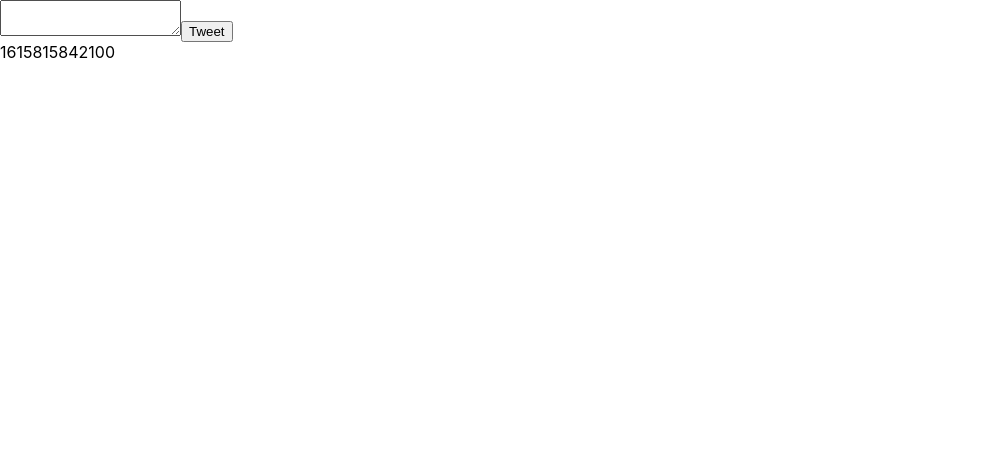
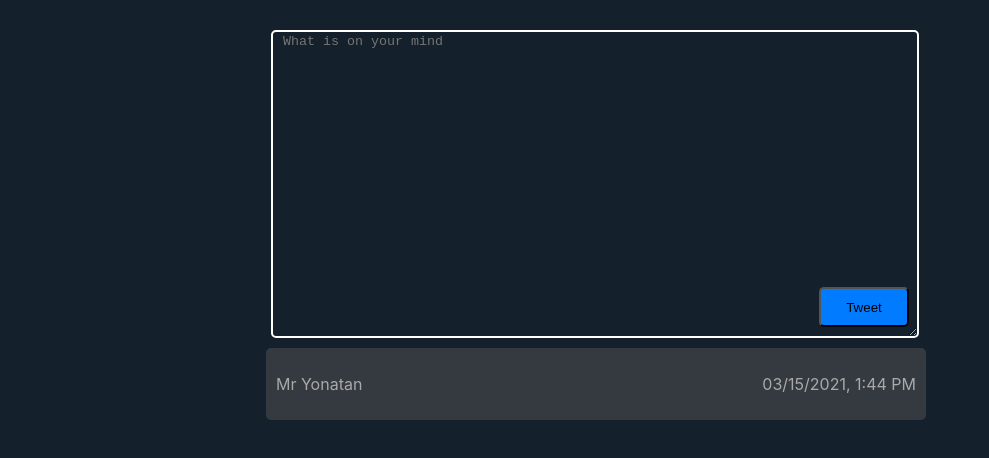
Before and after one commit to Dybovsky/Chat-App, a React (Create React App) app: page / in a window 1280 px wide. Both pictures are taken after a click on the button "Tweet". Shown: the top 458 px of the page, without its empty margins (0-989 px from the left). Built offline with nearby package versions, Linux system fonts and the light colour scheme.

Commit message:
first mile + design

```diff
--- a/package.json
+++ b/package.json
@@ -6,6 +6,7 @@
     "@testing-library/jest-dom": "^5.11.4",
     "@testing-library/react": "^11.1.0",
     "@testing-library/user-event": "^12.1.10",
+    "date-fns": "^2.19.0",
     "react": "^17.0.1",
     "react-dom": "^17.0.1",
     "react-scripts": "4.0.3",
--- a/src/App.js
+++ b/src/App.js
@@ -12,8 +12,20 @@ class App extends React.Component {
 
   onNewTweet(tweet) {
     this.setState((prevState) => {
-      return { tweets: [...prevState.tweets, tweet] };
+      return { tweets: [tweet, ...prevState.tweets] };
     });
+  }
+
+  componentWillMount() {
+    const tweets = JSON.parse(localStorage.getItem("myState"));
+    if (localStorage.getItem("myState")) {
+      this.setState({ tweets });
+    } else {
+      this.setState({ tweets: [] });
+    }
+  }
+  componentWillUpdate(nextProps, nextState) {
+    localStorage.setItem("myState", JSON.stringify(nextState.tweets));
   }
 
   render() {
--- a/src/components/NewTweet.jsx
+++ b/src/components/NewTweet.jsx
@@ -30,9 +30,14 @@ class NewTweet extends React.Component {
 
     render(){
         return(
-            <div>
-              <form onSubmit={(event) => this.handleSubmit(event)}>
+            <div
+            className='formDiv'>
+              <form
+              onSubmit={(event) => this.handleSubmit(event)}
+              className='form'
+              >
                 <textarea
+                placeholder=' What is on your mind'
                 // id='content'
                 // name='content'
                 value={this.state.content}
@@ -40,6 +45,7 @@ class NewTweet extends React.Component {
                 ></textarea>
 
                 <button
+                className='tweetBtn'
                 disabled={
                   this.state.chars > 140 && true
                 }
--- a/src/components/TweetItem.jsx
+++ b/src/components/TweetItem.jsx
@@ -1,17 +1,21 @@
-
-
+import format from "date-fns/format";
 function TweetsList(props){
 
     const {tweet} = props
 
-    return(<>
+    return(<div className='tweet'>
+        <div className='title'>
+            <div className='userName'>
+                <p>Mr Yonatan</p>
+            </div>
+            <div className='createdTime'>
+                <p>{format(tweet.createdTime, 'Pp')}</p>
+            </div>
+        </div>
         <div>
             {tweet.content}
         </div>
-        <div>
-            {tweet.createdTime}
         </div>
-        </>
     )
 }
 
--- a/src/components/TweetsList.jsx
+++ b/src/components/TweetsList.jsx
@@ -1,3 +1,4 @@
+
 import React from 'react';
 import TweetItem from './TweetItem'
 
@@ -5,7 +6,7 @@ function TweetsList(props){
 
     const {tweets} = props;
     return(
-        <div>
+        <div className="tweets">
             {tweets.map(tweet =>
             <TweetItem
             tweet={tweet}
--- a/src/index.css
+++ b/src/index.css
@@ -1,13 +1,71 @@
 body {
+  color: white;
+  background-color: #14202b;
   margin: 0;
-  font-family: -apple-system, BlinkMacSystemFont, 'Segoe UI', 'Roboto', 'Oxygen',
-    'Ubuntu', 'Cantarell', 'Fira Sans', 'Droid Sans', 'Helvetica Neue',
+  font-family: -apple-system, BlinkMacSystemFont, "Segoe UI", "Roboto", "Oxygen",
+    "Ubuntu", "Cantarell", "Fira Sans", "Droid Sans", "Helvetica Neue",
     sans-serif;
   -webkit-font-smoothing: antialiased;
   -moz-osx-font-smoothing: grayscale;
 }
 
 code {
-  font-family: source-code-pro, Menlo, Monaco, Consolas, 'Courier New',
+  font-family: source-code-pro, Menlo, Monaco, Consolas, "Courier New",
     monospace;
 }
+
+textarea {
+  width: 40rem;
+  height: 300px;
+  background-color: #14202b;
+  border: 2px solid white;
+  border-radius: 5px;
+  color: white;
+}
+
+.form {
+  margin-top: 30px;
+  display: flex;
+}
+
+.formDiv {
+  display: flex;
+  justify-content: center;
+}
+
+.tweetBtn {
+  background-color: #017bff;
+  border-radius: 5px;
+  position: relative;
+  top: 257px;
+  right: 100px;
+  width: 90px;
+  height: 40px;
+}
+
+.tweet {
+  padding: 10px;
+  background-color: #343a40;
+  margin: 10px;
+  width: 40rem;
+  border-radius: 5px;
+}
+
+.tweets {
+  margin-left: auto;
+  margin-right: auto;
+  width: 48em;
+}
+
+.userName {
+  color: darkgrey;
+}
+
+.createdTime {
+  color: darkgrey;
+}
+
+.title {
+  display: flex;
+  justify-content: space-between;
+}
```
Also changed, not shown: 1 other file (tests, documents, lock files or other folders).
